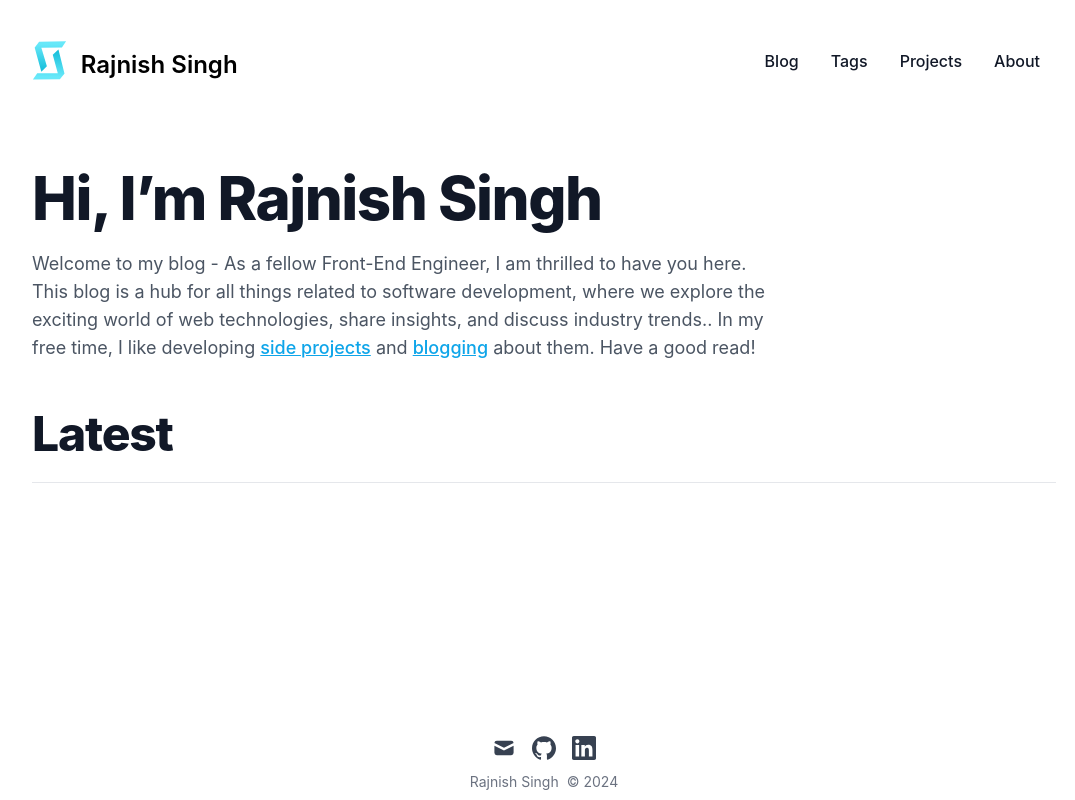
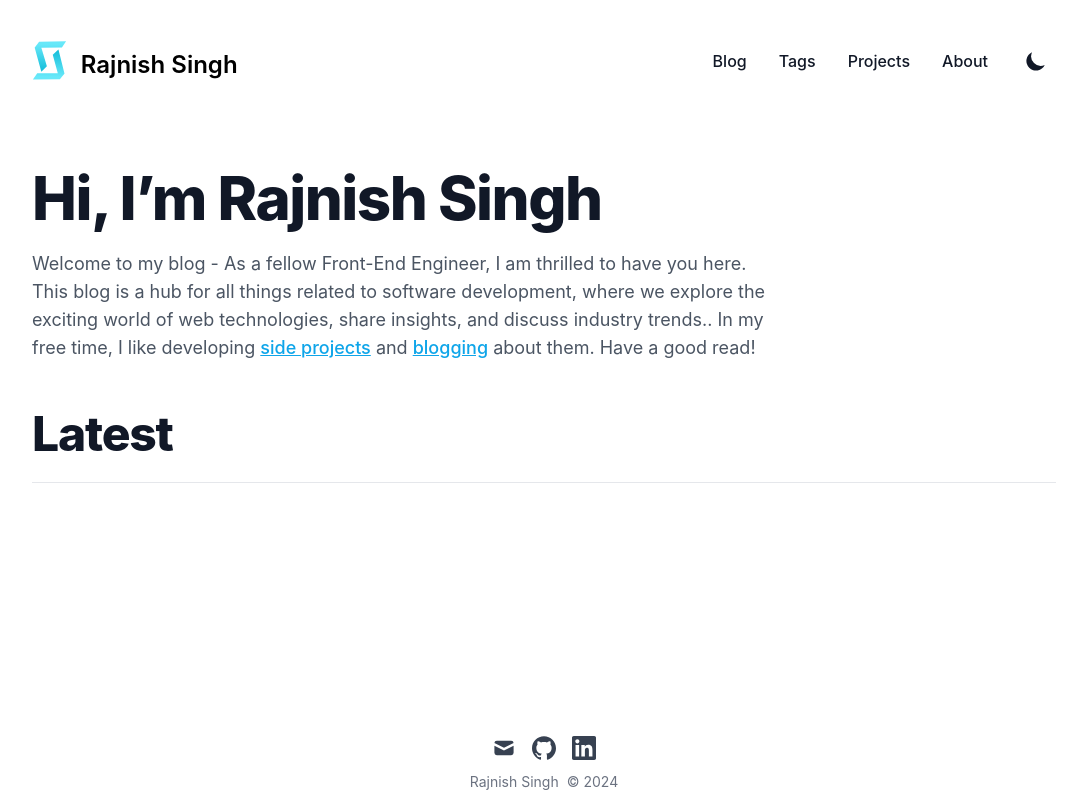
Before and after one commit to rajnish93/Blog, a Next.js app: page / in a window 1280 px wide. Shown: the whole page, without its empty margins (96-1171 px from the left). Built offline with nearby package versions, Linux system fonts and the light colour scheme.

Commit message:
added theme switch

```diff
--- a/app/components/layoutWrapper.tsx
+++ b/app/components/layoutWrapper.tsx
@@ -4,6 +4,7 @@
 import headerNavLinks from "@/data/headerNavLinks";
 import SectionContainer from "@/components/sectionContainer";
 import Logo from "@/components/logo";
+import ThemeSwitch from "@/components/themeSwitch";
 
 const LayoutWrapper = ({
   children,
@@ -42,6 +43,7 @@
                 </Link>
               ))}
             </div>
+            <ThemeSwitch />
           </div>
         </header>
         <main className="mb-auto">{children}</main>
--- /dev/null
+++ b/app/components/themeSwitch.tsx
@@ -0,0 +1,44 @@
+"use client";
+
+import { useEffect, useState } from "react";
+import { useTheme } from "next-themes";
+
+const ThemeSwitch = () => {
+  const [mounted, setMounted] = useState(false);
+  const { theme, setTheme, resolvedTheme } = useTheme();
+
+  // When mounted on client, now we can show the UI
+  useEffect(() => setMounted(true), []);
+
+  return (
+    <button
+      aria-label="Toggle Dark Mode"
+      type="button"
+      className="w-8 h-8 p-1 ml-1 mr-1 rounded sm:ml-4"
+      onClick={() =>
+        setTheme(
+          theme === "dark" || resolvedTheme === "dark" ? "light" : "dark"
+        )
+      }
+    >
+      <svg
+        xmlns="http://www.w3.org/2000/svg"
+        viewBox="0 0 20 20"
+        fill="currentColor"
+        className="text-gray-900 dark:text-gray-100"
+      >
+        {mounted && (theme === "dark" || resolvedTheme === "dark") ? (
+          <path
+            fillRule="evenodd"
+            d="M10 2a1 1 0 011 1v1a1 1 0 11-2 0V3a1 1 0 011-1zm4 8a4 4 0 11-8 0 4 4 0 018 0zm-.464 4.95l.707.707a1 1 0 001.414-1.414l-.707-.707a1 1 0 00-1.414 1.414zm2.12-10.607a1 1 0 010 1.414l-.706.707a1 1 0 11-1.414-1.414l.707-.707a1 1 0 011.414 0zM17 11a1 1 0 100-2h-1a1 1 0 100 2h1zm-7 4a1 1 0 011 1v1a1 1 0 11-2 0v-1a1 1 0 011-1zM5.05 6.464A1 1 0 106.465 5.05l-.708-.707a1 1 0 00-1.414 1.414l.707.707zm1.414 8.486l-.707.707a1 1 0 01-1.414-1.414l.707-.707a1 1 0 011.414 1.414zM4 11a1 1 0 100-2H3a1 1 0 000 2h1z"
+            clipRule="evenodd"
+          />
+        ) : (
+          <path d="M17.293 13.293A8 8 0 016.707 2.707a8.001 8.001 0 1010.586 10.586z" />
+        )}
+      </svg>
+    </button>
+  );
+};
+
+export default ThemeSwitch;
--- a/app/globals.css
+++ b/app/globals.css
@@ -2,26 +2,6 @@
 @tailwind components;
 @tailwind utilities;
 
-:root {
-  --foreground-rgb: 0, 0, 0;
-  --background-start-rgb: 214, 219, 220;
-  --background-end-rgb: 255, 255, 255;
+html {
+  scroll-behavior: smooth;
 }
-
-@media (prefers-color-scheme: dark) {
-  :root {
-    --foreground-rgb: 255, 255, 255;
-    --background-start-rgb: 0, 0, 0;
-    --background-end-rgb: 0, 0, 0;
-  }
-}
-
-body {
-  color: rgb(var(--foreground-rgb));
-  background: linear-gradient(
-      to bottom,
-      transparent,
-      rgb(var(--background-end-rgb))
-    )
-    rgb(var(--background-start-rgb));
-}
```
